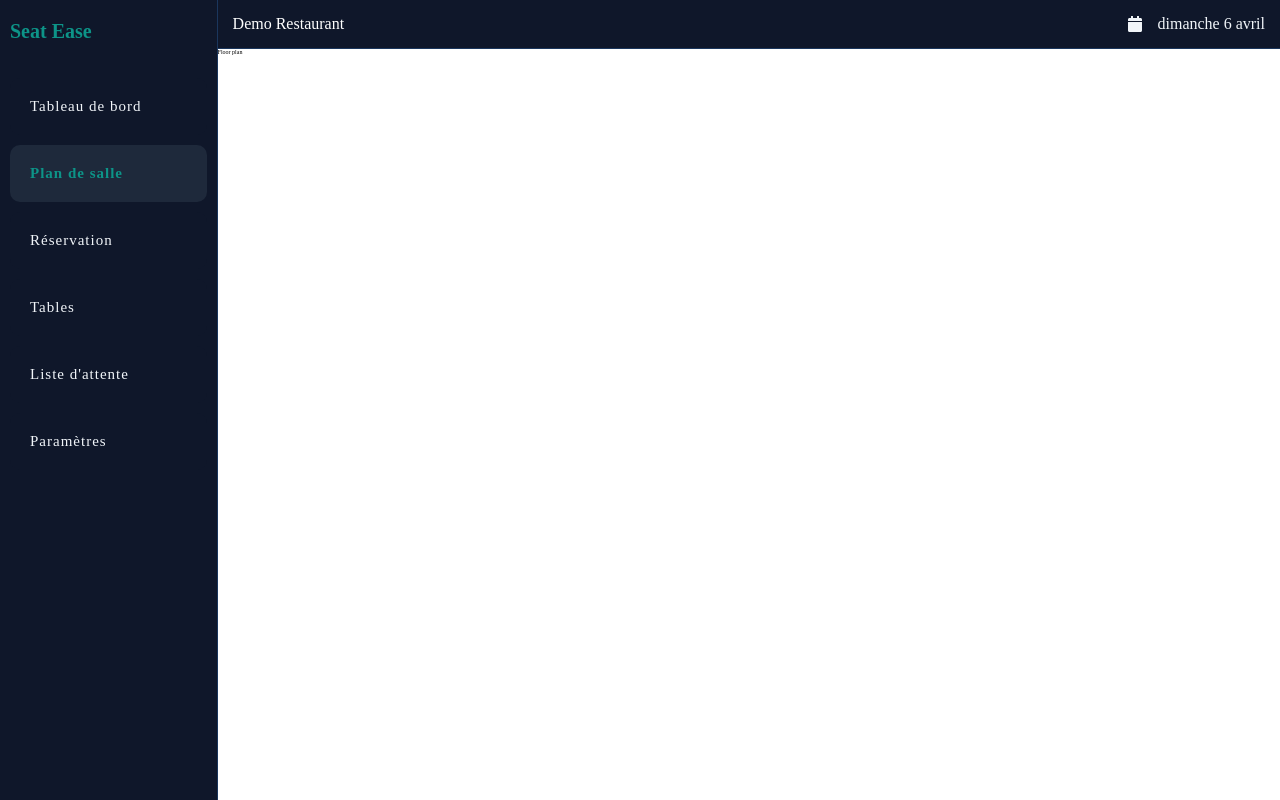
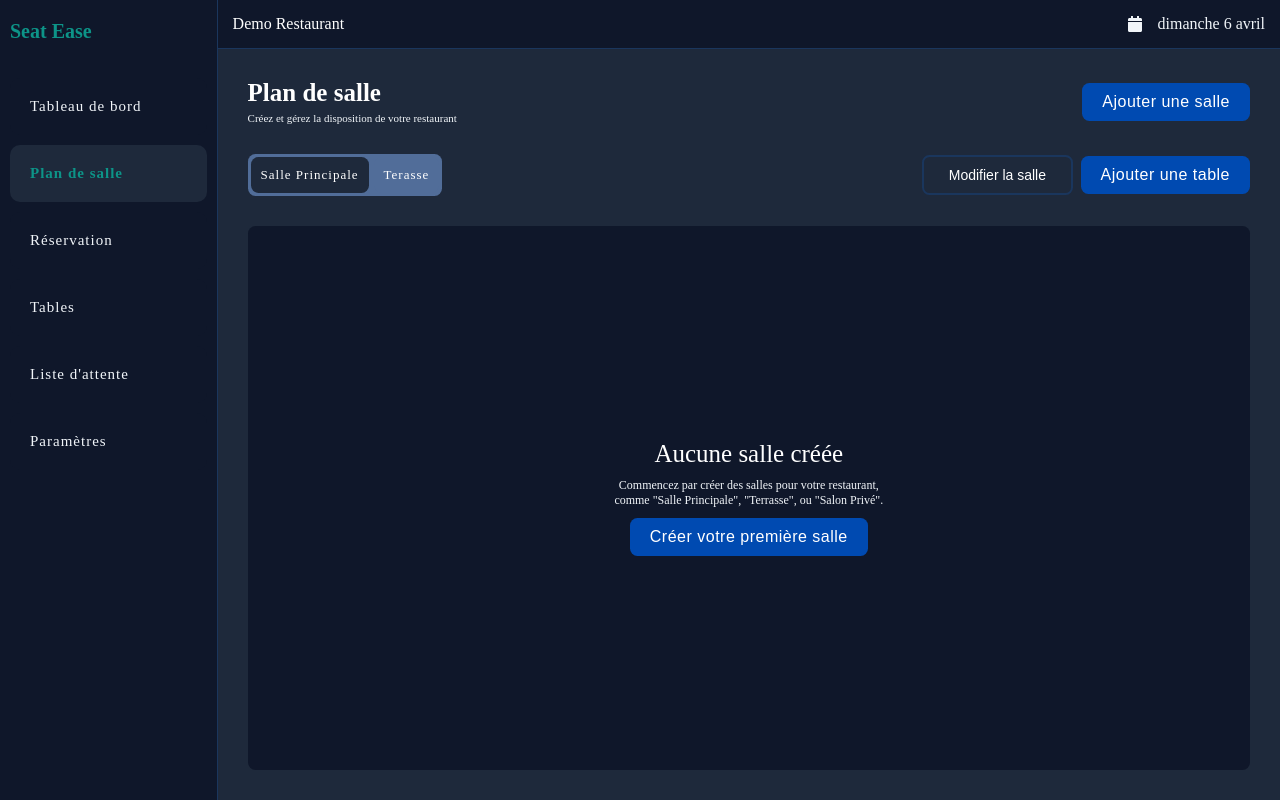
Before and after one commit to Seat-Ease/FrontEnd, a Vue app: page /floorplan in a window 1280 px wide. Built offline with nearby package versions, Linux system fonts and the light colour scheme; a web font is replaced by a local one; what v-calendar, vue-konva would draw is missing.

Commit message:
basic layout of floor page done

```diff
--- a/src/pages/Dashboard.vue
+++ b/src/pages/Dashboard.vue
@@ -31,7 +31,6 @@ import InformationBox from '@/components/dashboard/InformationBox.vue'
 </script>
 <style>
 .dashboard-page-container {
-  flex: 1;
   background-color: #1e293b;
   min-height: 100%;
   display: flex;
--- a/src/pages/FloorPlan.vue
+++ b/src/pages/FloorPlan.vue
@@ -1,3 +1,146 @@
 <template>
-  <div class="floor-plan-page-container">Floor plan</div>
+  <div class="floor-plan-page-container">
+    <div class="page-header-container">
+      <div class="title-description-container">
+        <h1 class="page-title">Plan de salle</h1>
+        <p class="page-description">Créez et gérez la disposition de votre restaurant</p>
+      </div>
+      <button class="add-room-btn">Ajouter une salle</button>
+    </div>
+    <div class="room-list-btns-container">
+      <div class="room-list-container">
+        <p
+          @click="handleRoomSelection"
+          class="room"
+          :class="{ selectedRoom: selectedRoomId === String(room.id) }"
+          v-for="room in rooms"
+          :ref="room.id"
+          :id="room.id"
+        >
+          {{ room.name }}
+        </p>
+      </div>
+      <div class="btns-container">
+        <button class="edit-room-btn">Modifier la salle</button>
+        <button class="add-table-btn">Ajouter une table</button>
+      </div>
+    </div>
+    <div class="room-plan-container">
+      <div class="no-rooms-message-container">
+        <p class="first-line">Aucune salle créée</p>
+        <p class="second-line">
+          Commencez par créer des salles pour votre restaurant, <br />
+          comme "Salle Principale", "Terrasse", ou "Salon Privé".
+        </p>
+        <button class="add-room-btn">Créer votre première salle</button>
+      </div>
+    </div>
+  </div>
 </template>
+<script setup>
+import { ref } from 'vue'
+import { v4 as uuidv4 } from 'uuid'
+
+const selectedRoomId = ref('1')
+const rooms = ref([
+  { id: '1', name: 'Salle Principale' },
+  { id: '2', name: 'Terasse' },
+])
+function handleRoomSelection(e) {
+  selectedRoomId.value = e.target.id
+}
+</script>
+<style scoped>
+.floor-plan-page-container {
+  background-color: #1e293b;
+  min-height: 100%;
+  display: flex;
+  flex-direction: column;
+  gap: 3rem;
+  padding: 3rem;
+}
+.page-header-container {
+  display: flex;
+  justify-content: space-between;
+  align-items: center;
+}
+.add-room-btn,
+.add-table-btn {
+  border: none;
+  background-color: rgb(0, 74, 177);
+  color: #fff;
+  font-size: 1.6rem;
+  padding: 1rem 2rem;
+  cursor: pointer;
+  border-radius: 0.75rem;
+  letter-spacing: 0.05rem;
+}
+.room-list-btns-container {
+  display: flex;
+  justify-content: space-between;
+  align-items: center;
+}
+.room-list-container {
+  display: flex;
+  align-items: center;
+  gap: 0.5rem;
+  padding: 0.3rem;
+  background-color: #516d99;
+  border-radius: 0.75rem;
+  max-width: 50%;
+  overflow-x: scroll;
+}
+.room {
+  font-size: 1.3rem;
+  background-color: #516d99;
+  color: #fff;
+  padding: 1rem;
+  border-radius: 0.75rem;
+  cursor: pointer;
+  letter-spacing: 0.1rem;
+  transition: all 0.2s;
+}
+.selectedRoom {
+  background-color: #1e293b;
+}
+.edit-room-btn {
+  border: 0.2rem solid #1a365d;
+  background-color: #1e293b;
+  font-size: 1.4rem;
+  color: #fff;
+  padding: 1rem 2.5rem;
+  border-radius: 0.75rem;
+  cursor: pointer;
+}
+.btns-container {
+  display: flex;
+  align-items: center;
+  gap: 0.75rem;
+}
+.room-plan-container {
+  flex: 1;
+  background-color: #0f172a;
+  border-radius: 0.75rem;
+  display: flex;
+  flex-direction: column;
+}
+.no-rooms-message-container {
+  display: flex;
+  flex-direction: column;
+  align-self: center;
+  justify-self: center;
+  margin: auto;
+  align-items: center;
+  justify-content: center;
+  gap: 1rem;
+  text-align: center;
+}
+.first-line {
+  font-size: 2.5rem;
+  color: #fff;
+}
+.second-line {
+  color: #f1f5f9;
+  font-size: 1.2rem;
+}
+</style>
```
